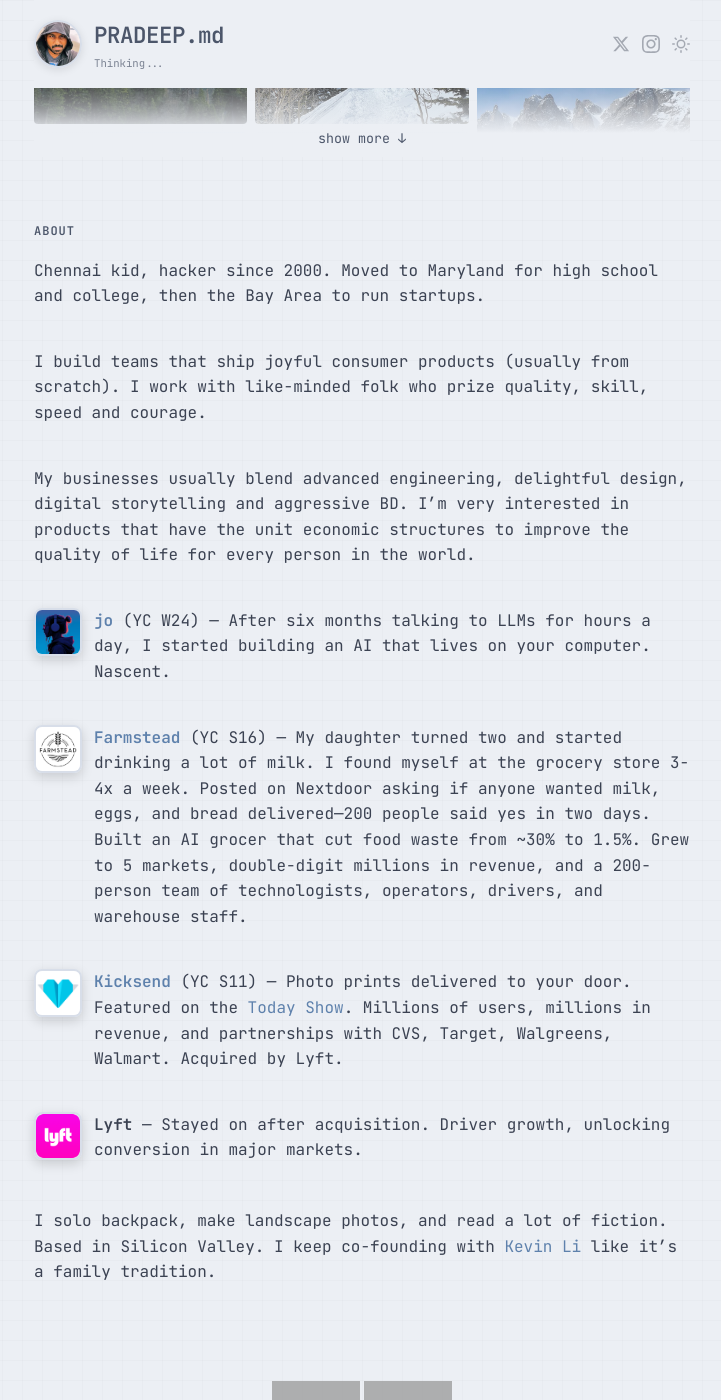
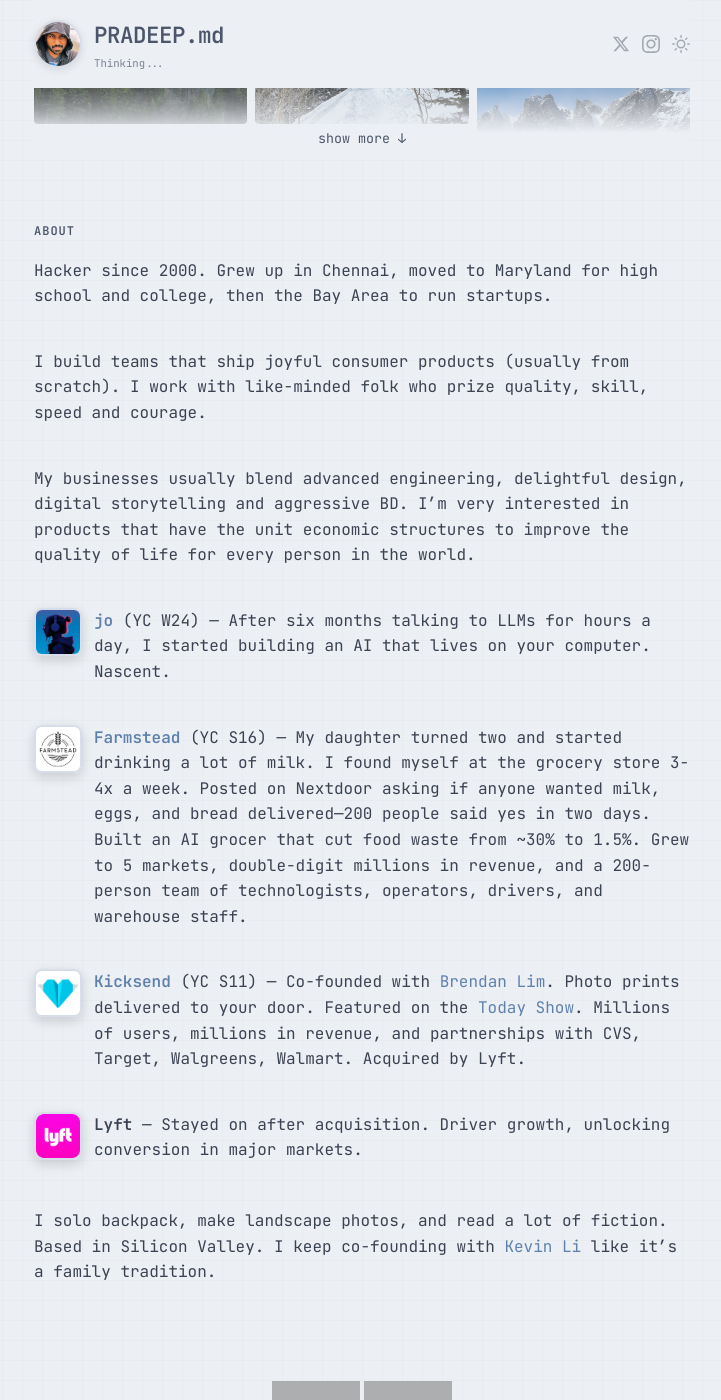
Before and after one commit to skyfallsin/skyfallsin.github.io, a Jekyll site: the page built from index.md, in a window 1280 px wide and 1400 px high, scrolled down 580 px. Shown: the whole window, without its empty margins (278-999 px from the left). Built offline with Jekyll 4.4.1, drawn with Linux system fonts in a browser that asks for light colours; nearby versions of some CDN libraries; grey boxes are pictures that could not be loaded.

Commit message:
Add Brendan Lim as Kicksend co-founder, refocus intro on hacker identity
Amp-Thread-ID: https://ampcode.com/threads/T-019c2b4d-72bd-764f-a205-7d5a2ff4d788
Co-authored-by: Amp <amp@ampcode.com>

```diff
--- a/index.md
+++ b/index.md
@@ -28,7 +28,7 @@
 
 ## ABOUT
 
-Chennai kid, hacker since 2000. Moved to Maryland for high school and college, then the Bay Area to run startups.
+Hacker since 2000. Grew up in Chennai, moved to Maryland for high school and college, then the Bay Area to run startups.
 
 I build teams that ship joyful consumer products (usually from scratch). I work with like-minded folk who prize quality, skill, speed and courage.
 
@@ -46,7 +46,7 @@
 
 <div class="startup-entry">
 <a href="https://techcrunch.com/2012/12/04/kicksend-target-cvs/" class="startup-logo"><img src="/images/logos/kicksend.png" alt="Kicksend"></a>
-<div class="startup-text"><strong><a href="https://techcrunch.com/2012/12/04/kicksend-target-cvs/">Kicksend</a></strong> (YC S11) — Photo prints delivered to your door. Featured on the <a href="https://www.today.com/video/today/52066329">Today Show</a>. Millions of users, millions in revenue, and partnerships with CVS, Target, Walgreens, Walmart. Acquired by Lyft.</div>
+<div class="startup-text"><strong><a href="https://techcrunch.com/2012/12/04/kicksend-target-cvs/">Kicksend</a></strong> (YC S11) — Co-founded with <a href="https://x.com/brendanlim">Brendan Lim</a>. Photo prints delivered to your door. Featured on the <a href="https://www.today.com/video/today/52066329">Today Show</a>. Millions of users, millions in revenue, and partnerships with CVS, Target, Walgreens, Walmart. Acquired by Lyft.</div>
 </div>
 
 <div class="startup-entry">
```
